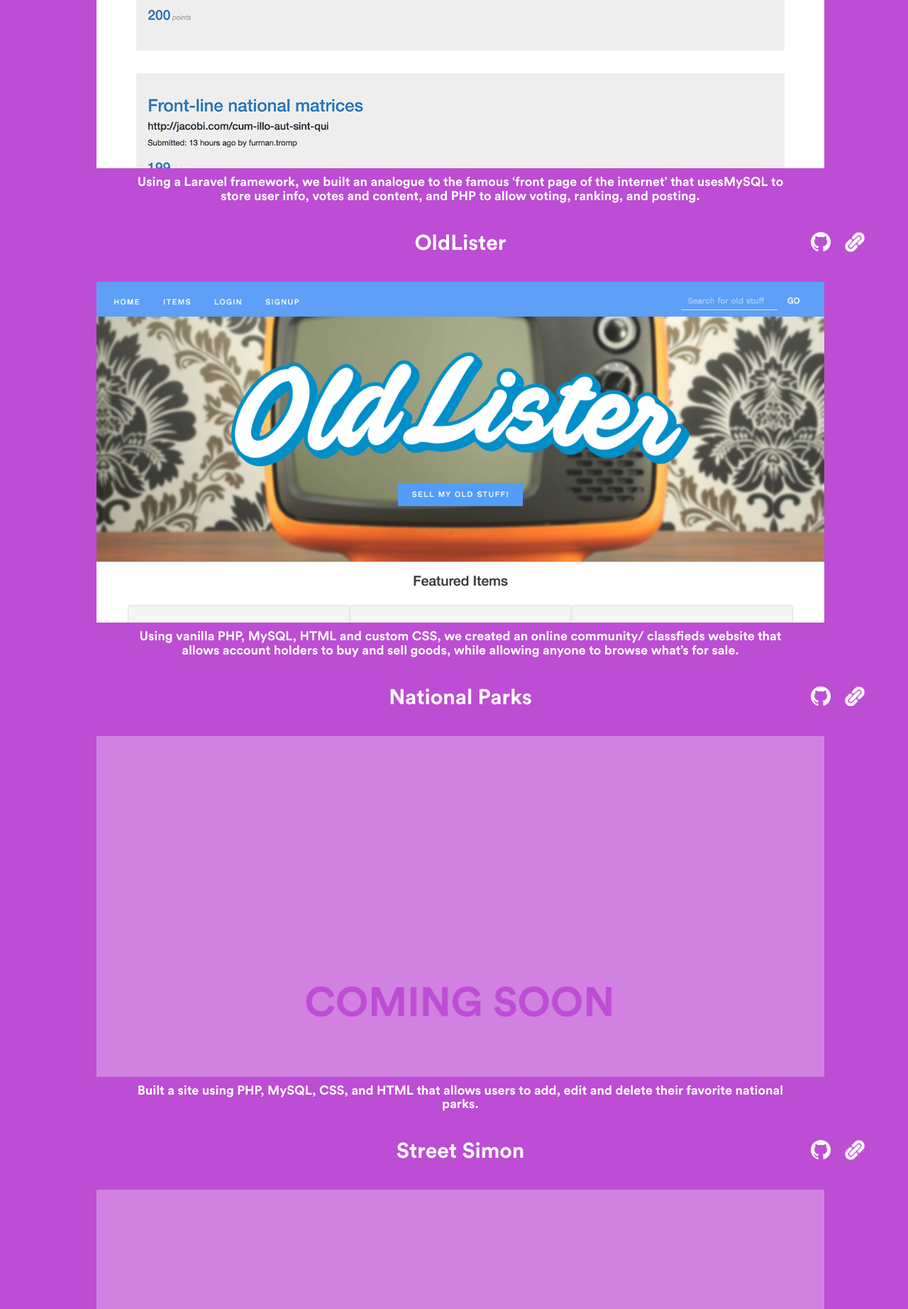
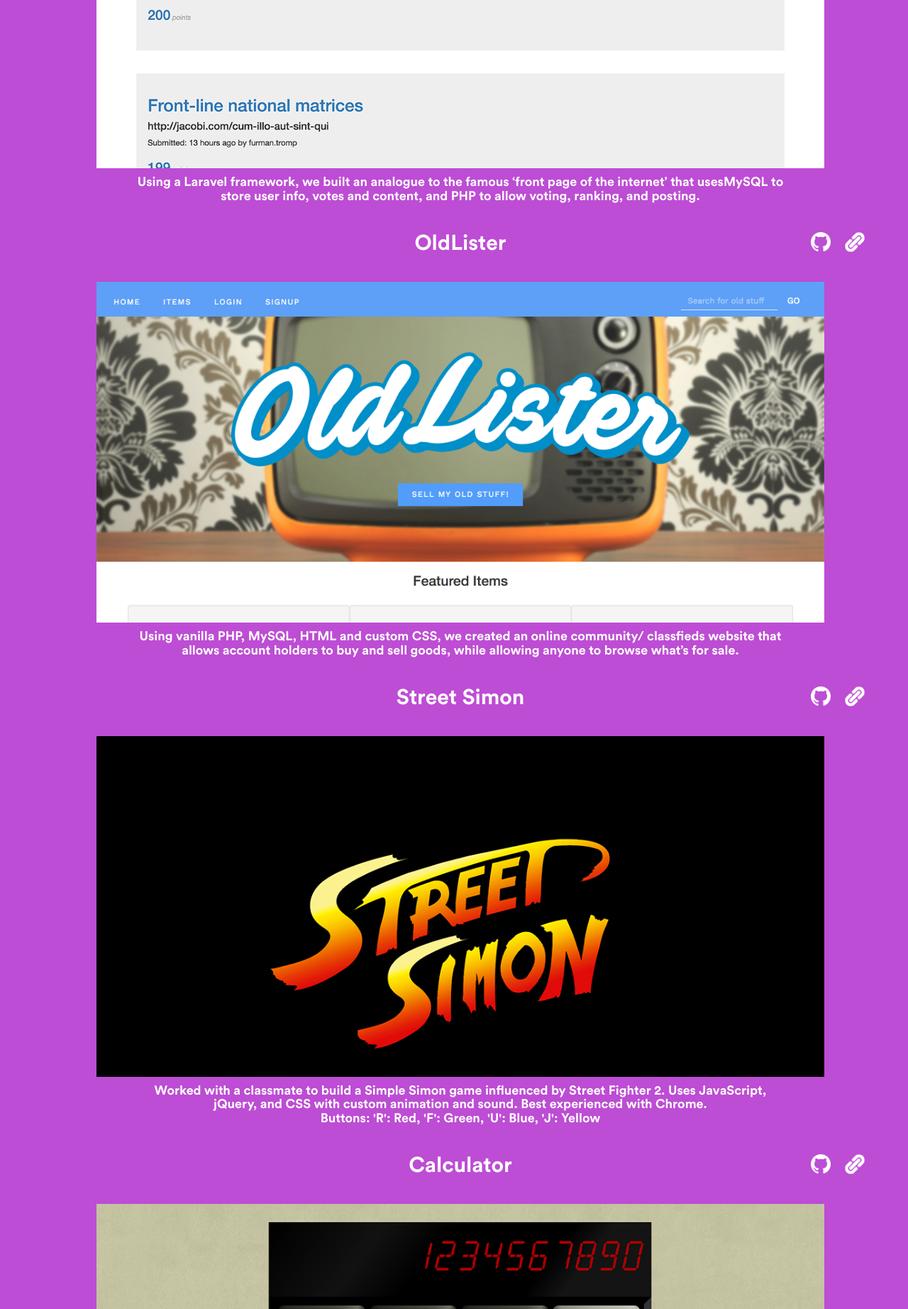
Before and after one commit to h9warren/h9warren.github.io, a PHP site: page / in a window 1280 px wide. Shown: the part 2760-4604 px from the top of the page at 71% size. Run offline with PHP 8.4, Linux system fonts and the light colour scheme; some libraries are stand-ins or nearby versions.

Commit message:
took away national parks. changed SF 2 write-up.

```diff
--- a/public/index.php
+++ b/public/index.php
@@ -150,18 +150,12 @@
         </div>
         <div class="col-xs-11 col-sm-6 singleProject">
           <a href="#work/slide4"><div class="icon"></div></a>
-          <!-- <p class="iconTitle">National Parks</p> -->
-          <h2 class="projectName">Natl Parks Database</h2>
-          <!-- <p class="projectDesc">A database of parks built with MySQL</p> -->
-        </div>
-        <div class="col-xs-11 col-sm-6 singleProject">
-          <a href="#work/slide5"><div class="icon"></div></a>
           <!-- <p class="iconTitle">Street Simon</p> -->
           <h2 class="projectName">Street Simon</h2>
           <!-- <p class="projectDesc">Simple Simon v. Street Fighter 2</p> -->
         </div>
         <div class="col-xs-11 col-sm-6 singleProject">
-          <a href="#work/slide6"><div class="icon"></div></a>
+          <a href="#work/slide5"><div class="icon"></div></a>
           <!-- <p class="iconTitle">Calculator</p> -->
           <h2 class="projectName">Calculator</h2>
           <!-- <p class="projectDesc">A calculator built with JavaScript</p> -->
@@ -235,7 +229,7 @@
       	<div class="container slide" data-anchor="slide4">
   			<div class="row slideTopBar">
   				<div class="col-sm-4 col-sm-offset-4 col-xs-12">
-  					<h2 class="slideTitle">National Parks</h2>
+  					<h2 class="slideTitle">Street Simon</h2>
       			</div>
       			<div class="col-sm-2 col-sm-offset-2 col-xs-12">
       				<ul class="slideLink">
@@ -254,27 +248,6 @@
   			</div>
       	</div>
       	<div class="container slide" data-anchor="slide5">
-  			<div class="row slideTopBar">
-  				<div class="col-sm-4 col-sm-offset-4 col-xs-12">
-  					<h2 class="slideTitle">Street Simon</h2>
-      			</div>
-      			<div class="col-sm-2 col-sm-offset-2 col-xs-12">
-      				<ul class="slideLink">
-                <a href=""><li></li></a>
-                <a href=""><li></li></a>
-      				</ul>
-  				</div>
-  			</div>
-  			<div class="row">
-  				<div class="col-xs-12">
-  					<div class="siteImage"></div>
-					<div class="col-xs-10 col-xs-offset-1">
-  					<h4 class="description"></h4>
-  					</div>
-				</div>
-  			</div>
-      	</div>
-      	<div class="container slide" data-anchor="slide6">
   			<div class="row slideTopBar">
   				<div class="col-sm-4 col-sm-offset-4 col-xs-12">
   					<h2 class="slideTitle">Calculator</h2>
--- a/public/js/site.js
+++ b/public/js/site.js
@@ -4,9 +4,8 @@
   $(".icon").eq(0).css('background-image','url(../img/icons/GT.gif)');
   $(".icon").eq(1).css('background-image','url(../img/icons/RD.gif)');
   $(".icon").eq(2).css('background-image','url(../img/icons/OL.gif)');
-  $(".icon").eq(3).css('background-image','url(../img/icons/NP.gif)');
-  $(".icon").eq(4).css('background-image','url(../img/icons/SS.gif)');
-  $(".icon").eq(5).css('background-image','url(../img/icons/CA.gif)');
+  $(".icon").eq(3).css('background-image','url(../img/icons/SS.gif)');
+  $(".icon").eq(4).css('background-image','url(../img/icons/CA.gif)');
 
 //assign hrefs to icon links on slides
 
@@ -16,21 +15,18 @@
   $('.slideLink a').eq(3).attr('href','http://reddit.hunterwarren.us').attr('target', 'blank');
   $('.slideLink a').eq(4).attr('href','https://github.com/microchemglobulecore/adlister.dev').attr('target', 'blank');
   $('.slideLink a').eq(5).attr('href','http://oldlister.hunterwarren.us').attr('target', 'blank');
-  // $('.slideLink a').eq(6).attr().attr();
-  // $('.slideLink a').eq(7).attr().attr();
-  // $('.slideLink a').eq(8).attr().attr();
-  // $('.slideLink a').eq(9).attr().attr();
-  $('.slideLink a').eq(10).attr('href','https://github.com/h9warren/calc.dev').attr('target', 'blank');
-  $('.slideLink a').eq(11).attr('href','http://calc.hunterwarren.us/calculator.html').attr('target', 'blank');
+  $('.slideLink a').eq(6).attr('href','https://github.com/SimpleCodyHunter/Simple-Simon').attr('target', 'blank');
+  $('.slideLink a').eq(7).attr('href','http://simon.hunterwarren.us').attr('target', 'blank');
+  $('.slideLink a').eq(8).attr('href','https://github.com/h9warren/calc.dev').attr('target', 'blank');
+  $('.slideLink a').eq(9).attr('href','http://calc.hunterwarren.us/calculator.html').attr('target', 'blank');
 
 //assign images to slides
 
  $(".siteImage").eq(0).css('background-image','url(../img/screens/globetrotter.jpg)');
  $(".siteImage").eq(1).css('background-image','url(../img/screens/reddit.jpg)');
  $(".siteImage").eq(2).css('background-image','url(../img/screens/oldlister.jpg)');
- $(".siteImage").eq(3).css('background-image','url(../img/screens/comingsoon.png)');
- $(".siteImage").eq(4).css('background-image','url(../img/screens/comingsoon.png)');
- $(".siteImage").eq(5).css('background-image','url(../img/screens/calc.jpg)');
+ $(".siteImage").eq(3).css('background-image','url(../img/screens/streetsimon.jpg)');
+ $(".siteImage").eq(4).css('background-image','url(../img/screens/calc.jpg)');
 
 //project descriptions
 $('.description').eq(0).html('A mobile-responsive app for travel budgeting, built as a group project at Codeup. Built with Laravel, we used PHP to call an API with cost data from 30,000 locations. User budgets are built with a jQuery and JavaScript ‘wizard’ and stored in a MySQL database.');
@@ -39,8 +35,6 @@ $('.description').eq(1).html('Using a Laravel framework, we built an analogue to
 
 $('.description').eq(2).html('Using vanilla PHP, MySQL, HTML and custom CSS, we created an online community/ classfieds website that allows account holders to buy and sell goods, while allowing anyone to browse what’s for sale.');
 
-$('.description').eq(3).html('Built a site using PHP, MySQL, CSS, and HTML that allows users to add, edit and delete their favorite national parks.');
+$('.description').eq(3).html('Worked with a classmate to build a Simple Simon game influenced by Street Fighter 2. Uses JavaScript, jQuery, and CSS with custom animation and sound. Best experienced with Chrome. <br>Buttons: \'R\': Red, \'F\': Green, \'U\': Blue, \'J\': Yellow');
 
-$('.description').eq(4).html('Worked with a classmate to build a Simple Simon game influenced by Street Fighter 2. Uses JavaScript, jQuery, and CSS with custom animation and sound.');
-
-$('.description').eq(5).html('Created using JavaScript, custom CSS, and HTML. Allows for negative and decimal numbers, and accounts for order of operation.');
+$('.description').eq(4).html('Created using JavaScript, custom CSS, and HTML. Allows for negative and decimal numbers, and accounts for order of operation.');
```
Also changed, not shown: 1 other file.
